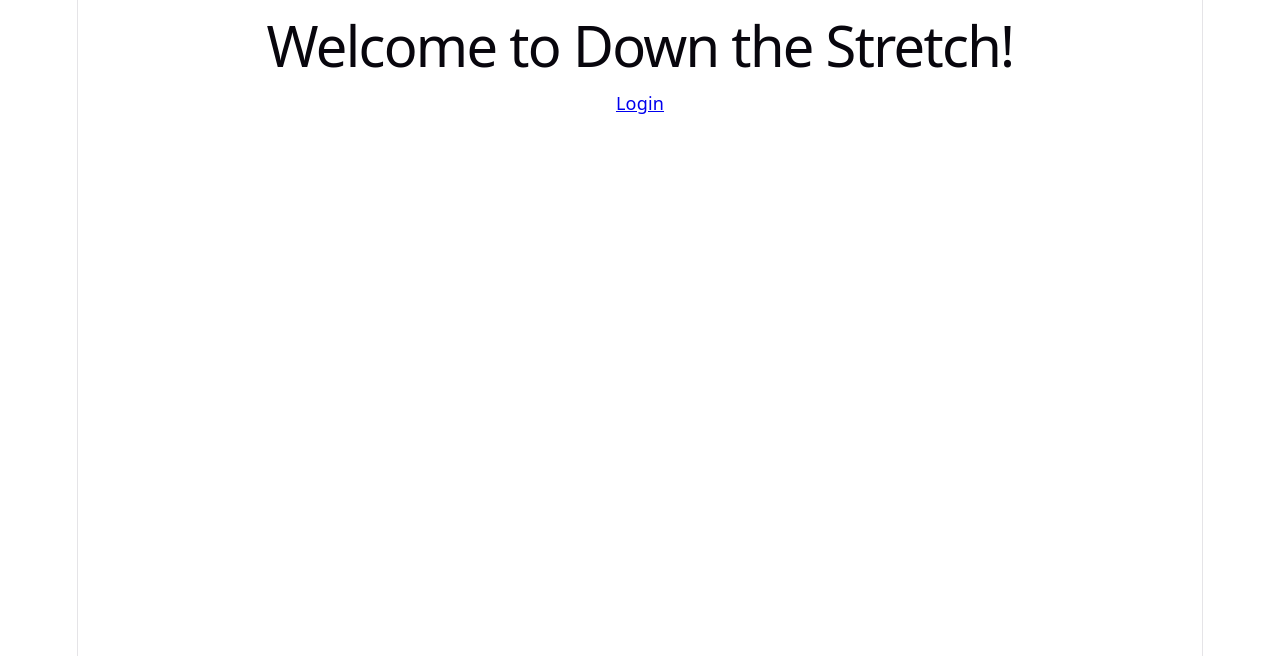
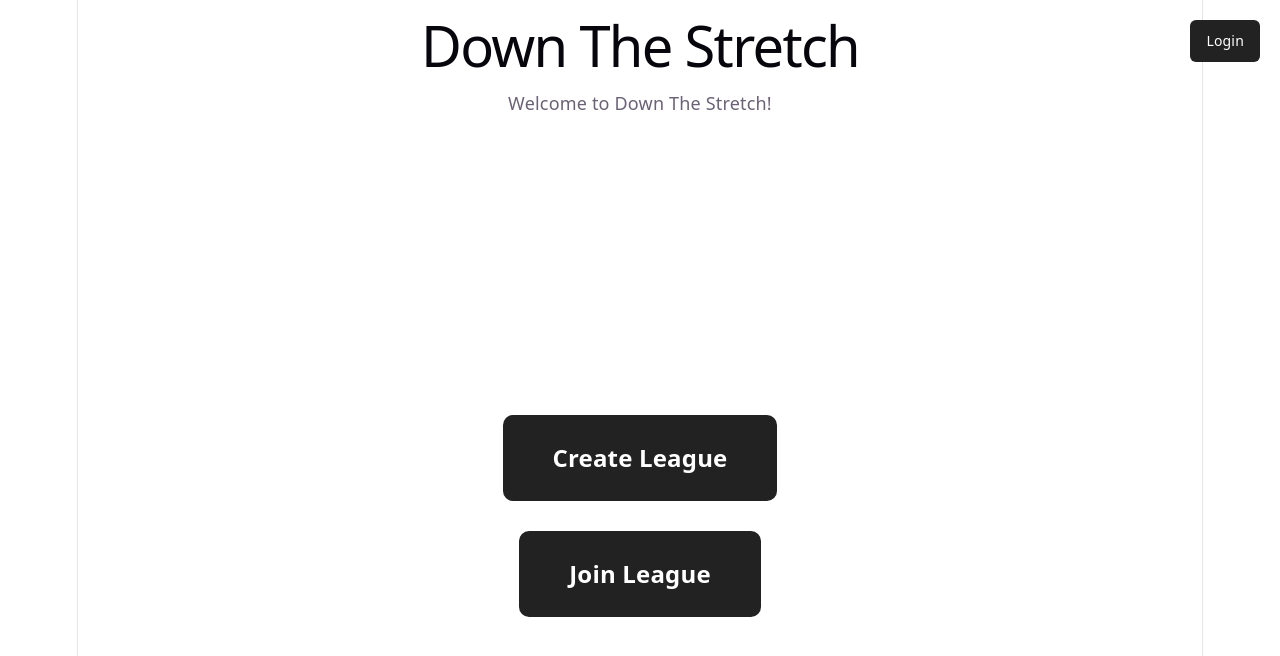
Before and after one commit to AidanZhou12/DownTheStretch, a React app in the folder Frontend/: page / in a window 1280 px wide. Shown: the top 656 px of the page. Built offline with nearby package versions, Linux system fonts and the light colour scheme; the HTML template or start-up script is replaced by a standard one.

Commit message:
Landing page, other pages, back buttons

```diff
--- a/Frontend/src/App.jsx
+++ b/Frontend/src/App.jsx
@@ -2,12 +2,16 @@ import { Routes, Route } from "react-router";
 
 import LandingPage from "./pages/Landing";
 import LoginPage from "./pages/Login";
+import CreateLeague from "./pages/Create";
+import JoinLeague from "./pages/Join";
 
 function App() {
   return (
     <Routes>
       <Route path="/" element={<LandingPage />} />
       <Route path="/login" element={<LoginPage />} />
+      <Route path="/create" element={<CreateLeague />} />
+      <Route path="/join" element={<JoinLeague />} />
     </Routes>
   )
 }
--- a/Frontend/src/pages/Create.jsx
+++ b/Frontend/src/pages/Create.jsx
@@ -0,0 +1,12 @@
+import { Link } from 'react-router';
+
+function CreateLeague() {
+    return (
+        <main>
+            <Link to="/" className="back-button">Back</Link>
+            <h1>Create League</h1>
+        </main>
+    );
+}
+
+export default CreateLeague;
--- a/Frontend/src/pages/Join.jsx
+++ b/Frontend/src/pages/Join.jsx
@@ -0,0 +1,12 @@
+import { Link } from 'react-router';
+
+function JoinLeague() {
+    return (
+        <main>
+            <Link to="/" className="back-button">Back</Link>
+            <h1>Join League</h1>
+        </main>
+    );
+}
+
+export default JoinLeague;
--- /dev/null
+++ b/Frontend/src/pages/Landing.css
@@ -0,0 +1,38 @@
+.login-button {
+  position: absolute;
+  top: 20px;
+  right: 20px;
+  padding: 8px 16px;
+  border-radius: 6px;
+  background-color: #222;
+  color: white;
+  text-decoration: none;
+  font-size: 14px;
+}
+
+.login-button:hover {
+  background-color: #444;
+}
+
+.landing-actions {
+    min-height: 100vh;
+    display: flex;
+    justify-content: center;
+    align-items: center;
+    gap: 30px;
+    flex-direction: column;
+}
+
+.action-button {
+    padding: 30px 50px;
+    border-radius: 10px;
+    background-color: #222;
+    color: white;
+    font-size: 24px;
+    font-weight: bold;
+    text-decoration: none;
+}
+
+.action-button:hover {
+    background-color: #444;
+}
--- a/Frontend/src/pages/Landing.jsx
+++ b/Frontend/src/pages/Landing.jsx
@@ -1,11 +1,20 @@
 import { Link } from 'react-router';
+import './Landing.css';
 
 function LandingPage() {
     return (
-        <div>
-            <h1>Welcome to Down the Stretch!</h1>
-            <Link to="/login">Login</Link>
-        </div>
+        <main>
+            <Link to="/login" className="login-button">Login</Link>
+
+            <h1>Down The Stretch</h1>
+
+            <p>Welcome to Down The Stretch!</p>
+
+            <div className="landing-actions">
+                <Link to="/create" className="action-button">Create League</Link>
+                <Link to="/join" className="action-button">Join League</Link>
+            </div>
+        </main>
     );
 }
 
--- a/Frontend/src/pages/Login.jsx
+++ b/Frontend/src/pages/Login.jsx
@@ -1,5 +1,12 @@
+import { Link } from 'react-router';
+
 function LoginPage() {
-    return <h1>Login Page</h1>;
+    return (
+        <main>
+            <Link to="/" className="back-button">Back</Link>
+            <h1>Login Page</h1>
+        </main>
+    );
 }
 
 export default LoginPage;
```
